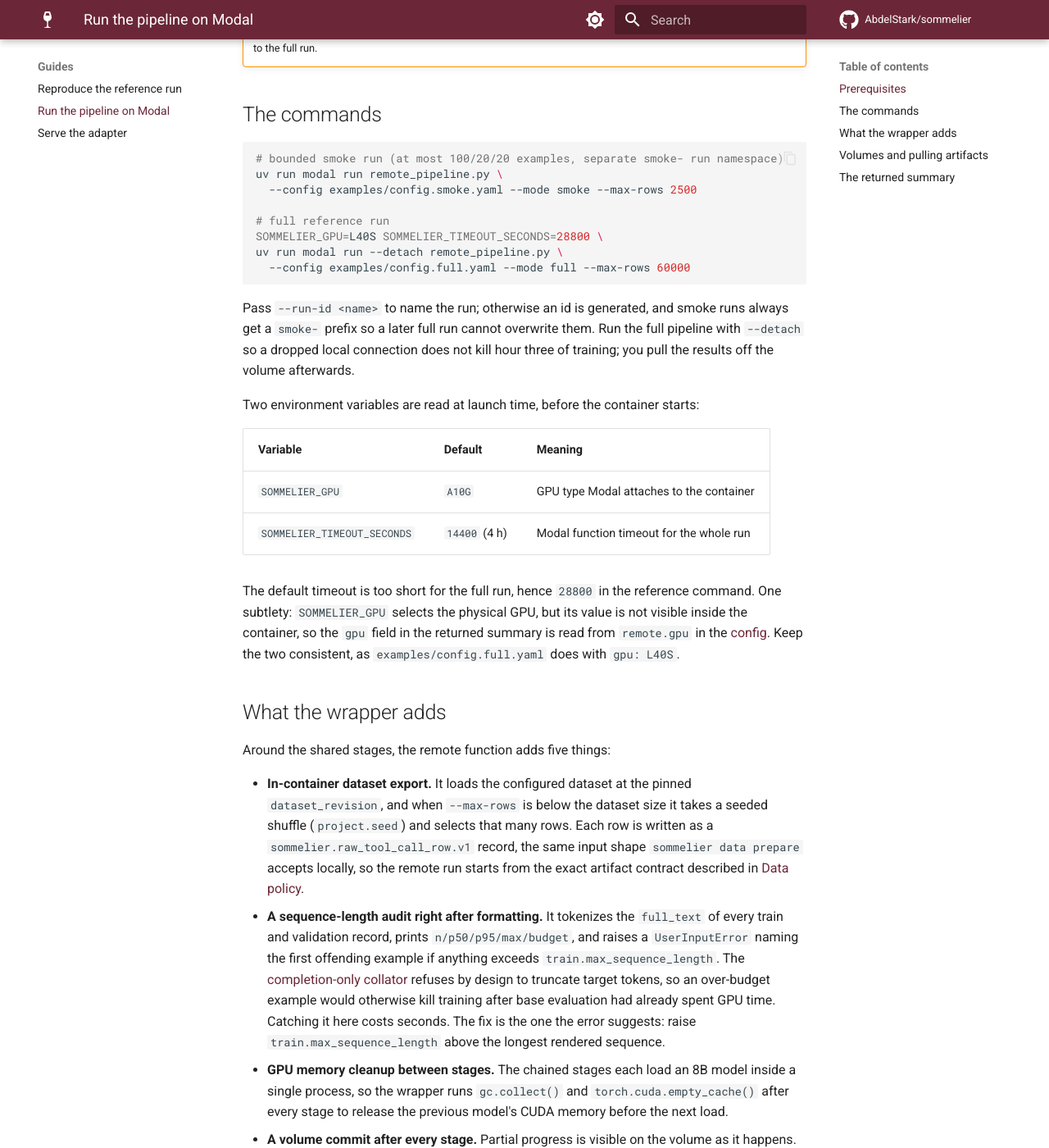
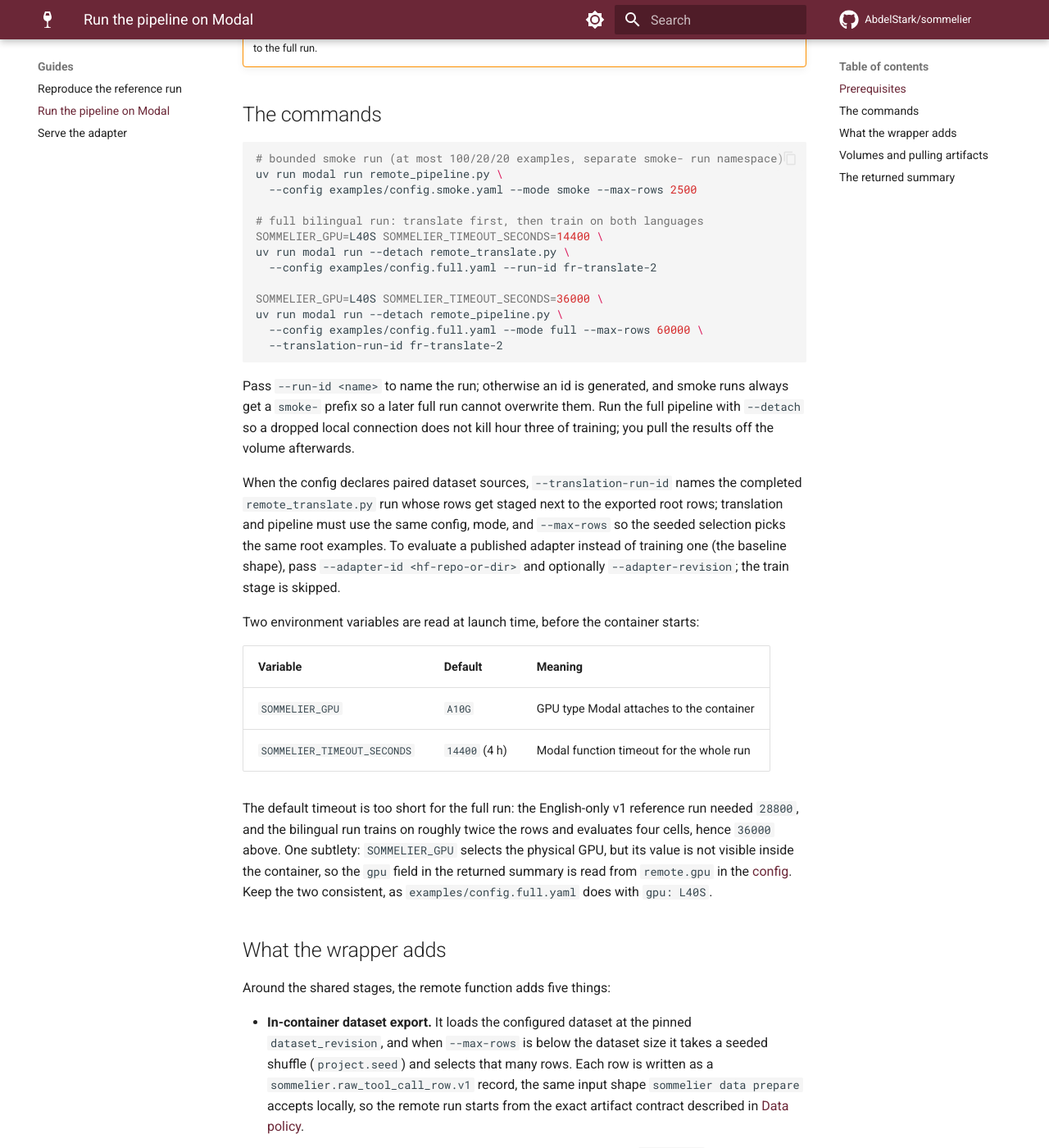
Before and after one commit to AbdelStark/sommelier, an MkDocs documentation site: the page built from docs/guides/remote-execution.md, in a window 1280 px wide and 1400 px high, scrolled down 728 px. Shown: the whole window at 82% size. Built offline with MkDocs 1.6.1 and Material for MkDocs 9.7.7, drawn with Linux system fonts in a browser that asks for light colours; comment, search, counter and statistics services are not loaded.

Commit message:
Migrate the full config to the bilingual v2 shape
examples/config.full.yaml gains the French paired source (published as
abdelstark/sommelier-xlam-single-call-splits-fr, staged into runs from
the translation volume), explicit train.languages [en, fr], and
eval.slices [en, fr]. Training hyperparameters stay exactly the v1
reference settings: the data is the one variable v2 changes.

The remote execution guide documents the two step bilingual flow
(translate, then pipeline with --translation-run-id), the baseline
shape with --adapter-id, and the 36000 second timeout the doubled
training data needs.

Part of #109

Co-Authored-By: Claude Fable 5 <noreply@anthropic.com>

````diff
--- a/docs/guides/remote-execution.md
+++ b/docs/guides/remote-execution.md
@@ -24,13 +24,20 @@ uv run sommelier release preflight --config examples/config.full.yaml
 uv run modal run remote_pipeline.py \
   --config examples/config.smoke.yaml --mode smoke --max-rows 2500
 
-# full reference run
-SOMMELIER_GPU=L40S SOMMELIER_TIMEOUT_SECONDS=28800 \
+# full bilingual run: translate first, then train on both languages
+SOMMELIER_GPU=L40S SOMMELIER_TIMEOUT_SECONDS=14400 \
+uv run modal run --detach remote_translate.py \
+  --config examples/config.full.yaml --run-id fr-translate-2
+
+SOMMELIER_GPU=L40S SOMMELIER_TIMEOUT_SECONDS=36000 \
 uv run modal run --detach remote_pipeline.py \
-  --config examples/config.full.yaml --mode full --max-rows 60000
+  --config examples/config.full.yaml --mode full --max-rows 60000 \
+  --translation-run-id fr-translate-2
 ```
 
 Pass `--run-id <name>` to name the run; otherwise an id is generated, and smoke runs always get a `smoke-` prefix so a later full run cannot overwrite them. Run the full pipeline with `--detach` so a dropped local connection does not kill hour three of training; you pull the results off the volume afterwards.
+
+When the config declares paired dataset sources, `--translation-run-id` names the completed `remote_translate.py` run whose rows get staged next to the exported root rows; translation and pipeline must use the same config, mode, and `--max-rows` so the seeded selection picks the same root examples. To evaluate a published adapter instead of training one (the baseline shape), pass `--adapter-id <hf-repo-or-dir>` and optionally `--adapter-revision`; the train stage is skipped.
 
 Two environment variables are read at launch time, before the container starts:
 
@@ -39,7 +46,7 @@ Two environment variables are read at launch time, before the container starts:
 | `SOMMELIER_GPU` | `A10G` | GPU type Modal attaches to the container |
 | `SOMMELIER_TIMEOUT_SECONDS` | `14400` (4 h) | Modal function timeout for the whole run |
 
-The default timeout is too short for the full run, hence `28800` in the reference command. One subtlety: `SOMMELIER_GPU` selects the physical GPU, but its value is not visible inside the container, so the `gpu` field in the returned summary is read from `remote.gpu` in the [config](../reference/configuration.md). Keep the two consistent, as `examples/config.full.yaml` does with `gpu: L40S`.
+The default timeout is too short for the full run: the English-only v1 reference run needed `28800`, and the bilingual run trains on roughly twice the rows and evaluates four cells, hence `36000` above. One subtlety: `SOMMELIER_GPU` selects the physical GPU, but its value is not visible inside the container, so the `gpu` field in the returned summary is read from `remote.gpu` in the [config](../reference/configuration.md). Keep the two consistent, as `examples/config.full.yaml` does with `gpu: L40S`.
 
 ## What the wrapper adds
 
````
Also changed, not shown: 1 other file.
